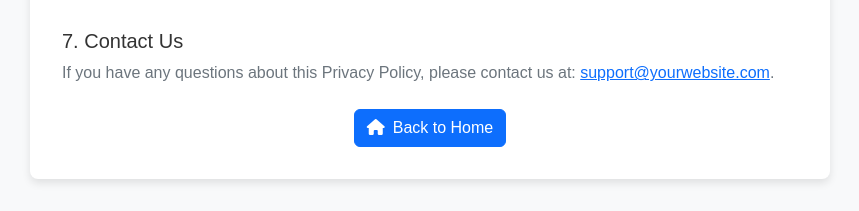
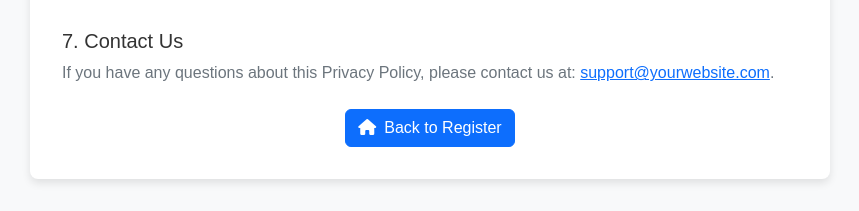
Before and after one commit to AlexCheow/Security, a PHP site: page /privacy_policy.php in a window 1280 px wide. Shown: the part 827-1038 px from the top of the page, without its empty margins (210-1069 px from the left). Run offline with PHP 8.4, Linux system fonts and the light colour scheme; some libraries are stand-ins or nearby versions.

Commit message:
minor changes

```diff
--- a/privacy_policy.php
+++ b/privacy_policy.php
@@ -70,7 +70,7 @@
     </div>
 
     <div class="text-center mt-4">
-        <a href="register.php" class="btn btn-primary"><i class="fa fa-home me-2"></i>Back to Home</a>
+        <a href="register.php" class="btn btn-primary"><i class="fa fa-home me-2"></i>Back to Register</a>
     </div>
 </div>
 
```
